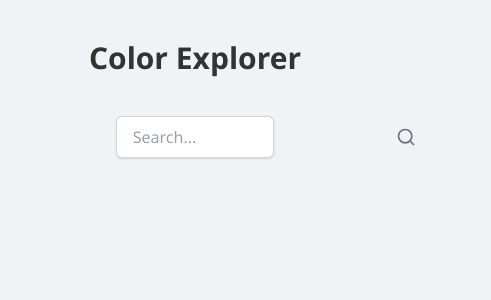
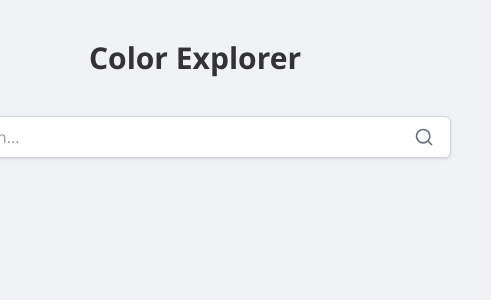
Before and after one commit to amankumar89/machine-coding-questions-react.js, a React (Vite) app: page /color-explorer in a window 390 px wide. Shown: the top 300 px of the page, 491 px wide, since content can reach past the window. Built offline with nearby package versions, Linux system fonts and the light colour scheme.

Commit message:
Update layout styles in App and ColorExplorer components for improved responsiveness. Adjust grid and container widths to enhance visual presentation.

```diff
--- a/src/App.tsx
+++ b/src/App.tsx
@@ -5,7 +5,7 @@ import FeatureCard from "./components/FeatureCard";
 const App = () => {
   return (
     <Layout title="Machine Coding Questions">
-      <div className="grid gap-6 sm:grid-cols-2 lg:grid-cols-3">
+      <div className="w-screen px-8 grid gap-6 sm:grid-cols-2 lg:grid-cols-3">
         {DATA.map((feature, index) => (
           <FeatureCard key={feature.path} count={index + 1} {...feature} />
         ))}
--- a/src/modules/ColorExplorer.tsx
+++ b/src/modules/ColorExplorer.tsx
@@ -27,7 +27,7 @@ const ColorExplorer = () => {
     return (
         <Layout title="Color Explorer">
             {/* container */}
-            <div className="w-1/2 mx-auto my-0">
+            <div className="w-lg mx-auto my-0">
                 {/* top container */}
                 <div className="flex items-center w-full mx-auto bg-white border border-gray-300 rounded-md shadow-sm focus-within:ring-2 focus-within:ring-blue-500 focus-within:border-blue-500 transition">
 
```
